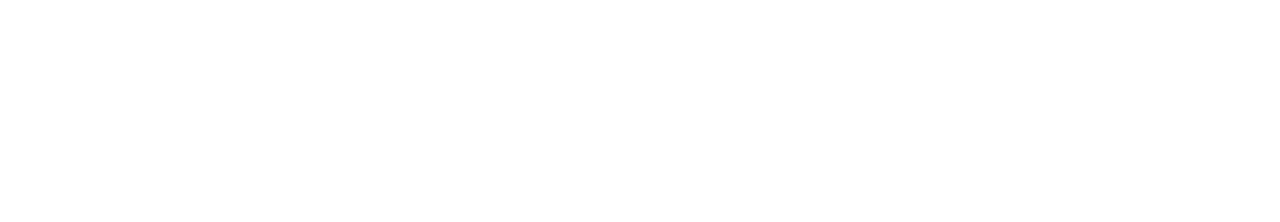
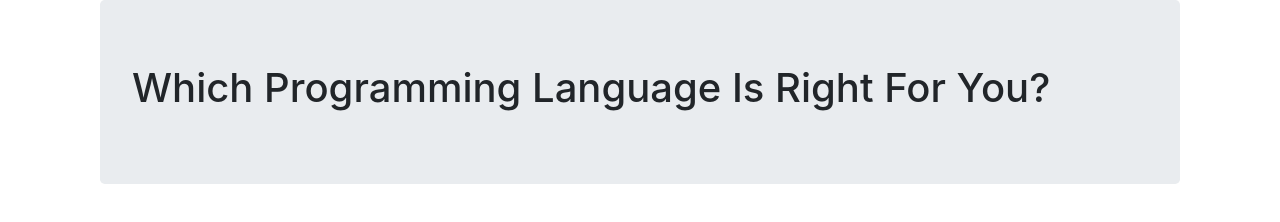
Before and after one commit to Usarneme/programming_language_selector, a plain HTML site: page index.html in a window 1280 px wide. Drawn offline with nearby package versions, Linux system fonts and the light colour scheme.

Commit message:
initial boilerplate code commit.

```diff
--- a/index.html
+++ b/index.html
@@ -12,8 +12,12 @@
   <title>A fantastical adventure</title>
 </head>
 <body>
-  <section>
-
+  <section class="container main">
+    <div class="container">
+      <div class="jumbotron">
+        <h1>Which Programming Language Is Right For You?</h1>
+      </div>
+    </div>
   </section>
 
   <script
```
